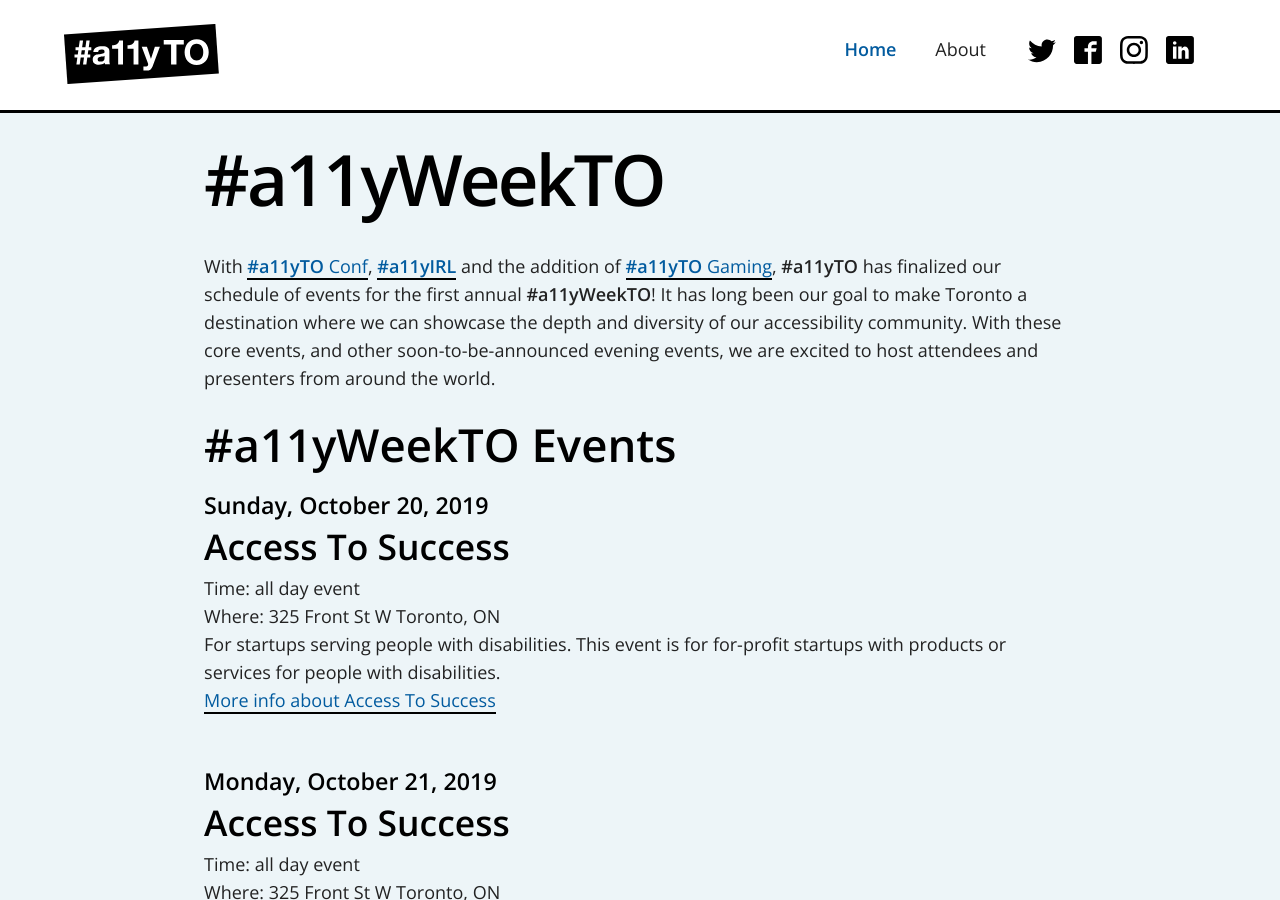
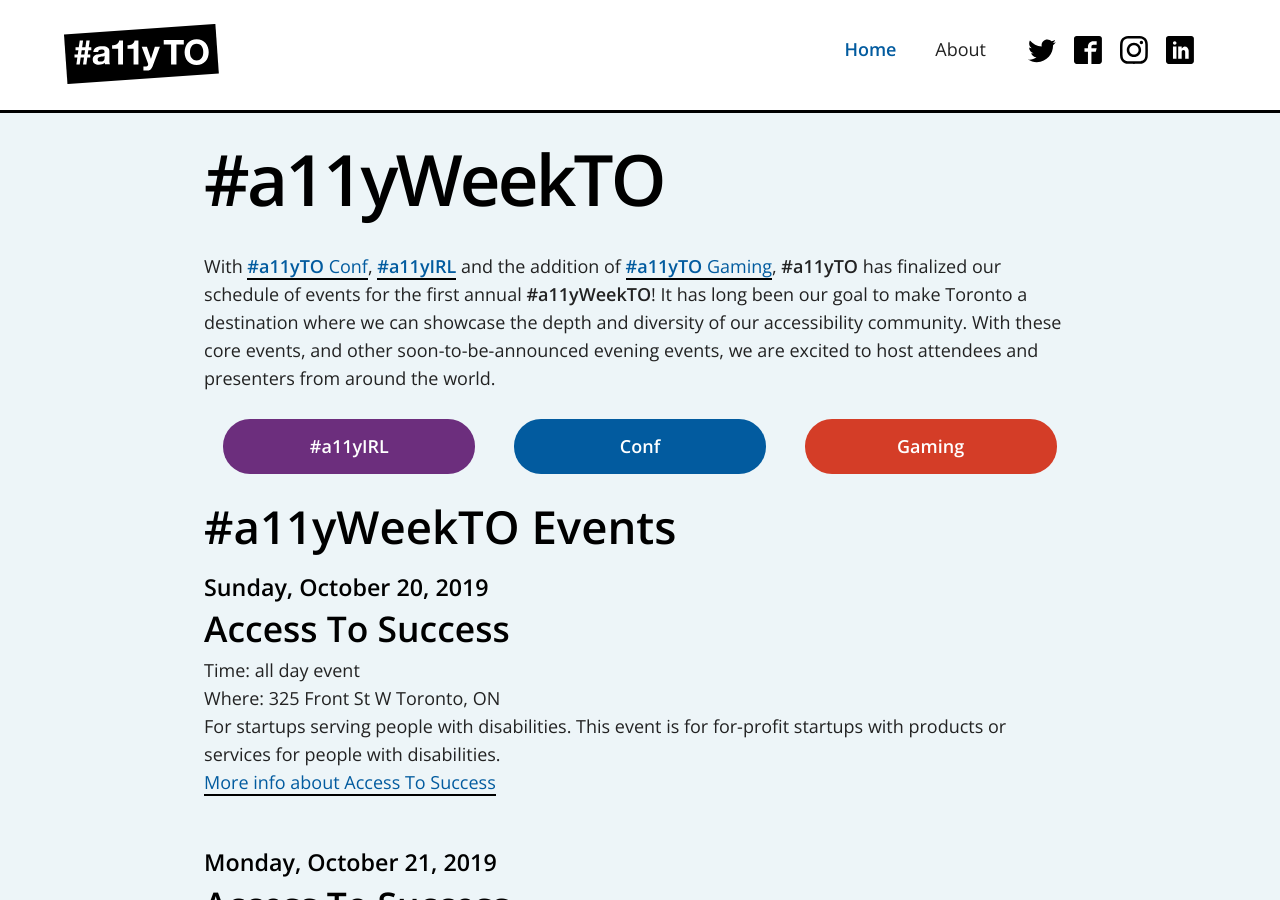
Before and after one commit to a11yTO/A11yTO-Main, a Jekyll site: the page built from index.html, in a window 1280 px wide and 900 px high. Built offline with Jekyll 4.4.1, drawn with Linux system fonts in a browser that asks for light colours.

Commit message:
Add conference buttons

```diff
--- a/index.html
+++ b/index.html
@@ -8,6 +8,20 @@
 
         <h1 class="page-title">#a11yWeekTO</h1>
         <p>With <a href="http://conf.a11yto.com/"><strong>#a11yTO</strong> Conf</a>, <a href="http://irl.a11yto.com/"><strong>#a11yIRL</strong></a> and the addition of <a href="http://gaming.a11yto.com/"><strong>#a11yTO</strong> Gaming</a>, <strong>#a11yTO</strong> has finalized our schedule of events for the first annual <strong>#a11yWeekTO</strong>! It has long been our goal to make Toronto a destination where we can showcase the depth and diversity of our accessibility community. With these core events, and other soon-to-be-announced evening events, we are excited to host attendees and presenters from around the world.</p>
+
+        <nav class="a11yweek branded-events clearfix">
+          <ul>
+            <li>
+              <a class="irl" href="http://irl.a11yto.com/">#a11yIRL<span class="sr-only">, Accessibility In Real Life</span></a>
+            </li>
+            <li>
+              <a class="conf" href="https://conf.a11yto.com/">Conf</a>
+            </li>
+            <li>
+              <a class="gaming" href="https://gaming.a11yto.com/">Gaming</a>
+            </li>
+          </ul>
+        </nav>
 
         <section class="a11yweekto-events">
           <h2>#a11yWeekTO Events</h2>
@@ -106,23 +120,3 @@
           <p><a href="https://gaming.a11yto.com">More Info about #a11yTO Gaming</a></p>
           <p class="tickets"><a href="https://www.eventbrite.ca/e/a11yto-gaming-tickets-65534372071">Tickets for #a11yTO Gaming</a></p>
         </section>
-
-        <!-- <ul>
-          <li>October 23 - <strong>#a11yIRL</strong></li>
-          <li>October 24 & 25 - <strong>#a11yTO</strong> Conf</li>
-          <li>October 26 - <strong>#a11yTO</strong> Gaming</li>
-        </ul>
-
-        <nav class="a11yweek branded-events clearfix">
-          <ul>
-            <li>
-              <a class="irl" href="http://irl.a11yto.com/">#a11yIRL<span class="sr-only">, Accessibility In Real Life</span></a>
-            </li>
-            <li>
-              <a class="conf" href="https://conf.a11yto.com/">Conf</a>
-            </li>
-            <li>
-              <a class="gaming" href="https://gaming.a11yto.com/">Gaming</a>
-            </li>
-          </ul>
-        </nav> -->
```
